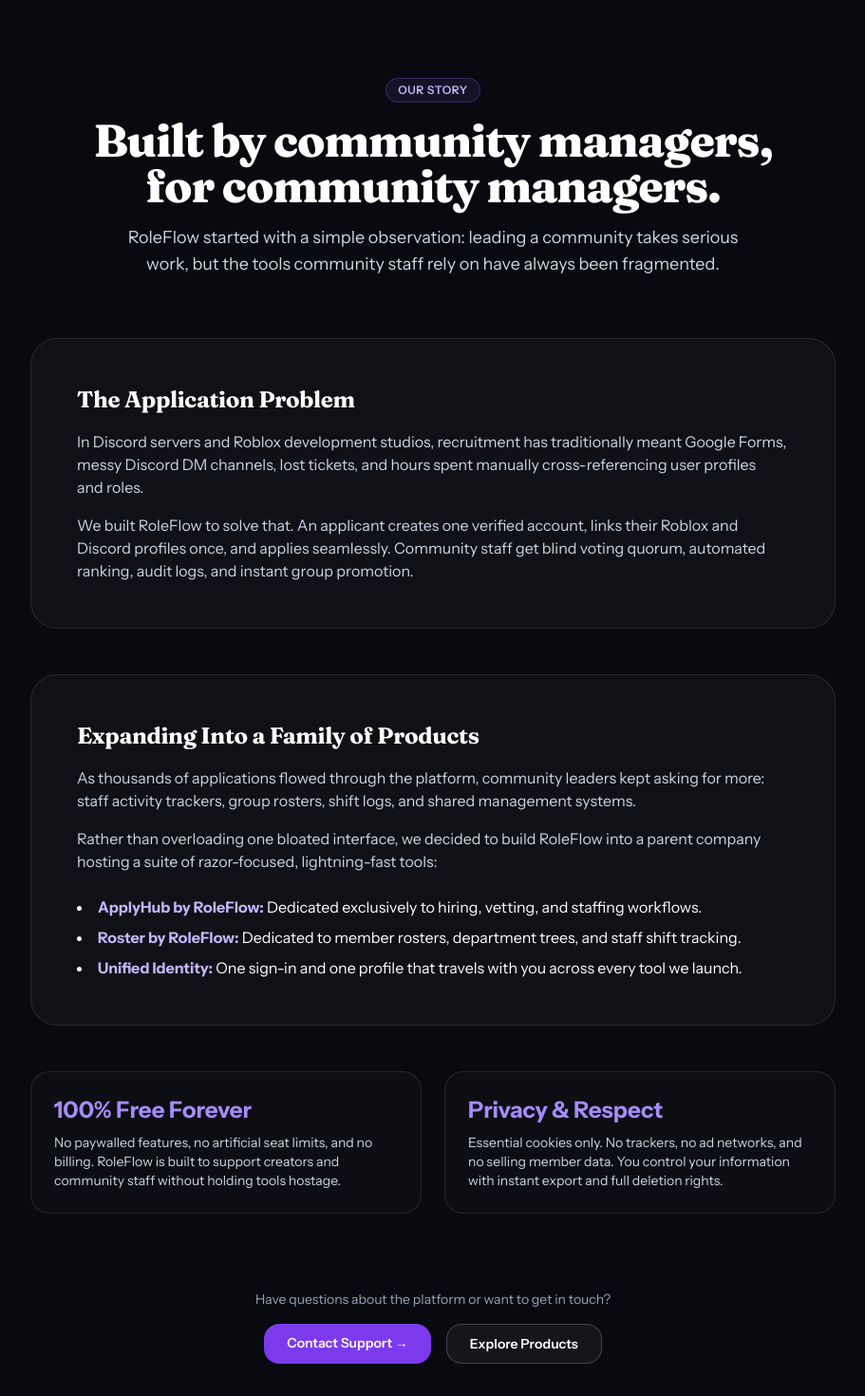
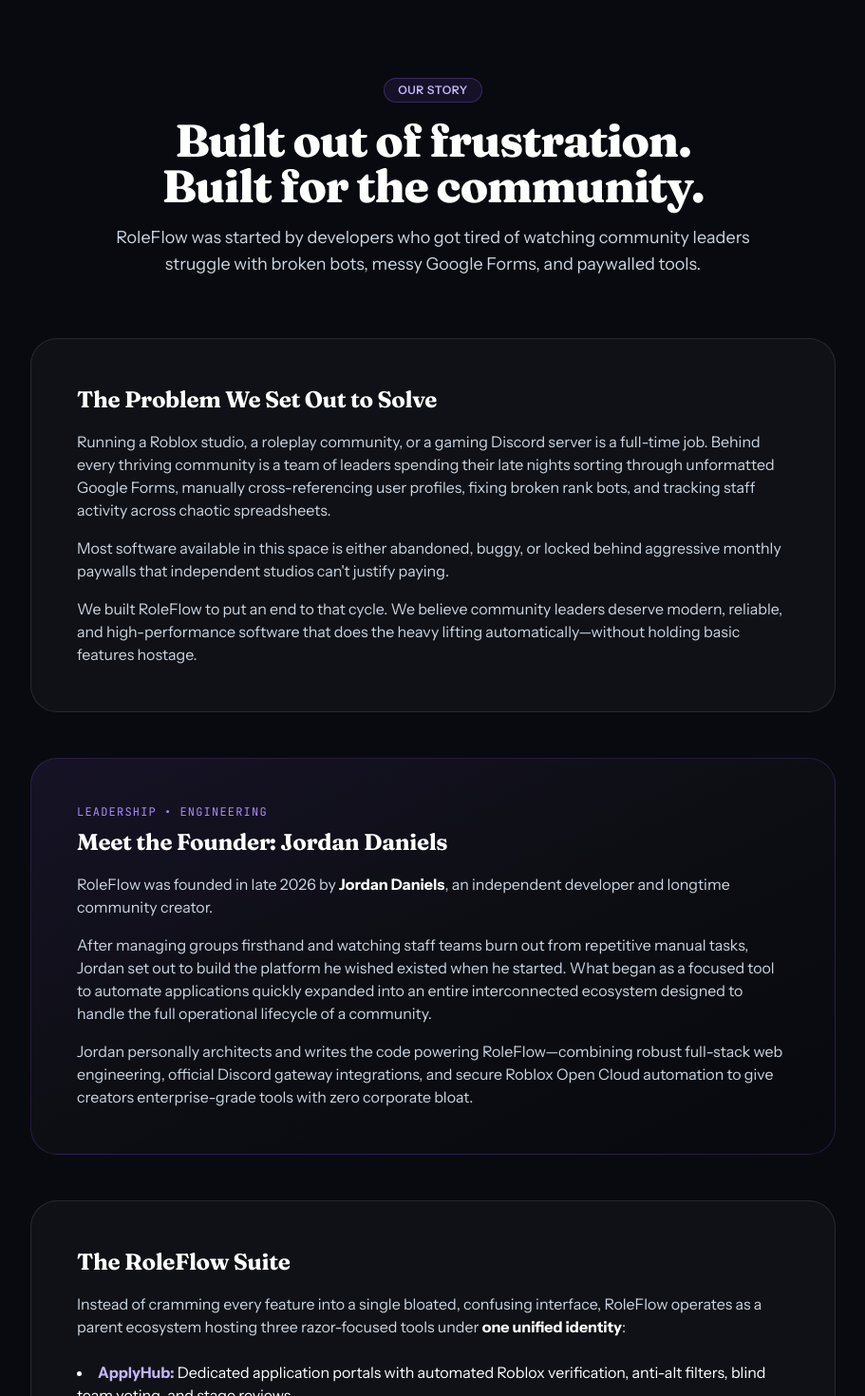
Before and after one commit to Jordan123456789097654/RoleFlow, a Next.js app: page /about in a window 1280 px wide. Shown: the part 80-1550 px from the top of the page at 95% size, without its empty margins (184-1095 px from the left). Built offline with nearby package versions, Linux system fonts and the light colour scheme; no server answers.

Commit message:
feat(about): rewrite Our Story with authentic origin, founder background, and RoleFlow trilogy

```diff
--- a/src/app/about/page.tsx
+++ b/src/app/about/page.tsx
@@ -1,10 +1,9 @@
 import React from "react";
 import Link from "next/link";
-import Image from "next/image";
 
 export const metadata = {
-  title: "About | RoleFlow",
-  description: "Our story, our mission, and why RoleFlow is building tools for Discord and Roblox communities.",
+  title: "Our Story | RoleFlow",
+  description: "The story behind RoleFlow, our founder Jordan Daniels, and our mission to build free tools for Roblox and Discord communities.",
 };
 
 export default function AboutPage() {
@@ -13,44 +12,73 @@ export default function AboutPage() {
       <div className="mx-auto max-w-4xl px-4 sm:px-6">
         {/* Header */}
         <div className="text-center">
-          <span className="inline-flex items-center gap-1.5 rounded-full border border-violet-500/30 bg-violet-500/10 px-3 py-1 text-xs font-semibold uppercase tracking-wider text-violet-300">
+          <span className="inline-flex items-center gap-1.5 rounded-full border border-violet-500/30 bg-violet-500/10 px-3.5 py-1 text-xs font-semibold uppercase tracking-wider text-violet-300">
             Our Story
           </span>
           <h1 className="mt-4 text-3xl font-extrabold tracking-tight text-white sm:text-5xl">
-            Built by community managers, for community managers.
+            Built out of frustration.<br className="hidden sm:inline" /> Built for the community.
           </h1>
           <p className="mx-auto mt-4 max-w-2xl text-base text-slate-300 sm:text-lg">
-            RoleFlow started with a simple observation: leading a community takes serious work, but the tools community staff rely on have always been fragmented.
+            RoleFlow was started by developers who got tired of watching community leaders struggle with broken bots, messy Google Forms, and paywalled tools.
           </p>
         </div>
 
         {/* Narrative */}
         <div className="mt-16 space-y-12 text-slate-300">
+          {/* Origin */}
           <div className="rounded-3xl border border-white/10 bg-white/[0.03] p-8 sm:p-12">
-            <h2 className="text-2xl font-bold text-white">The Application Problem</h2>
+            <h2 className="text-2xl font-bold text-white">The Problem We Set Out to Solve</h2>
             <div className="mt-4 space-y-4 text-sm leading-relaxed sm:text-base">
               <p>
-                In Discord servers and Roblox development studios, recruitment has traditionally meant Google Forms, messy Discord DM channels, lost tickets, and hours spent manually cross-referencing user profiles and roles.
+                Running a Roblox studio, a roleplay community, or a gaming Discord server is a full-time job. Behind every thriving community is a team of leaders spending their late nights sorting through unformatted Google Forms, manually cross-referencing user profiles, fixing broken rank bots, and tracking staff activity across chaotic spreadsheets.
               </p>
               <p>
-                We built RoleFlow to solve that. An applicant creates one verified account, links their Roblox and Discord profiles once, and applies seamlessly. Community staff get blind voting quorum, automated ranking, audit logs, and instant group promotion.
+                Most software available in this space is either abandoned, buggy, or locked behind aggressive monthly paywalls that independent studios can&apos;t justify paying.
+              </p>
+              <p>
+                We built RoleFlow to put an end to that cycle. We believe community leaders deserve modern, reliable, and high-performance software that does the heavy lifting automatically—without holding basic features hostage.
               </p>
             </div>
           </div>
 
+          {/* Founder Section */}
+          <div className="rounded-3xl border border-violet-500/20 bg-gradient-to-br from-violet-500/10 via-white/[0.02] to-transparent p-8 sm:p-12">
+            <div className="flex items-center gap-2 text-xs font-mono uppercase tracking-widest text-violet-400">
+              <span>Leadership</span>
+              <span>&bull;</span>
+              <span>Engineering</span>
+            </div>
+            <h2 className="mt-2 text-2xl font-bold text-white">Meet the Founder: Jordan Daniels</h2>
+            <div className="mt-4 space-y-4 text-sm leading-relaxed text-slate-300 sm:text-base">
+              <p>
+                RoleFlow was founded in late 2026 by <strong className="text-white">Jordan Daniels</strong>, an independent developer and longtime community creator.
+              </p>
+              <p>
+                After managing groups firsthand and watching staff teams burn out from repetitive manual tasks, Jordan set out to build the platform he wished existed when he started. What began as a focused tool to automate applications quickly expanded into an entire interconnected ecosystem designed to handle the full operational lifecycle of a community.
+              </p>
+              <p>
+                Jordan personally architects and writes the code powering RoleFlow—combining robust full-stack web engineering, official Discord gateway integrations, and secure Roblox Open Cloud automation to give creators enterprise-grade tools with zero corporate bloat.
+              </p>
+            </div>
+          </div>
+
+          {/* The Products */}
           <div className="rounded-3xl border border-white/10 bg-white/[0.03] p-8 sm:p-12">
-            <h2 className="text-2xl font-bold text-white">Expanding Into a Family of Products</h2>
+            <h2 className="text-2xl font-bold text-white">The RoleFlow Suite</h2>
             <div className="mt-4 space-y-4 text-sm leading-relaxed sm:text-base">
               <p>
-                As thousands of applications flowed through the platform, community leaders kept asking for more: staff activity trackers, group rosters, shift logs, and shared management systems.
+                Instead of cramming every feature into a single bloated, confusing interface, RoleFlow operates as a parent ecosystem hosting three razor-focused tools under <strong className="text-white">one unified identity</strong>:
               </p>
-              <p>
-                Rather than overloading one bloated interface, we decided to build RoleFlow into a parent company hosting a suite of razor-focused, lightning-fast tools:
-              </p>
-              <ul className="list-inside list-disc space-y-2 pt-2 text-white">
-                <li><strong className="text-violet-300">ApplyHub by RoleFlow:</strong> Dedicated exclusively to hiring, vetting, and staffing workflows.</li>
-                <li><strong className="text-violet-300">Roster by RoleFlow:</strong> Dedicated to member rosters, department trees, and staff shift tracking.</li>
-                <li><strong className="text-violet-300">Unified Identity:</strong> One sign-in and one profile that travels with you across every tool we launch.</li>
+              <ul className="list-inside list-disc space-y-3 pt-2 text-white">
+                <li>
+                  <strong className="text-violet-300">ApplyHub:</strong> Dedicated application portals with automated Roblox verification, anti-alt filters, blind team voting, and stage reviews.
+                </li>
+                <li>
+                  <strong className="text-violet-300">RankHub:</strong> Automated group ranking powered by an Open Cloud API &amp; cookie dual vault, visual rank ladders, batch ranking with dry-run simulations, and automated anti-nuke protection.
+                </li>
+                <li>
+                  <strong className="text-violet-300">Roster:</strong> A centralized staff command center for shift tracking, host attendance logs, moderation records, and one-click staff history cards.
+                </li>
               </ul>
             </div>
           </div>
@@ -58,29 +86,29 @@ export default function AboutPage() {
           {/* Guiding Principles */}
           <div className="grid gap-6 sm:grid-cols-2">
             <div className="rounded-2xl border border-white/10 bg-white/[0.02] p-6">
-              <div className="text-2xl font-bold text-violet-400">100% Free Forever</div>
+              <div className="text-xl font-bold text-violet-400">100% Free Forever</div>
               <p className="mt-2 text-sm text-slate-300">
-                No paywalled features, no artificial seat limits, and no billing. RoleFlow is built to support creators and community staff without holding tools hostage.
+                No paywalled features, no artificial seat limits, and no hidden subscriptions. RoleFlow is built to support creators without holding essential tools hostage.
               </p>
             </div>
 
             <div className="rounded-2xl border border-white/10 bg-white/[0.02] p-6">
-              <div className="text-2xl font-bold text-violet-400">Privacy &amp; Respect</div>
+              <div className="text-xl font-bold text-violet-400">Privacy &amp; Respect</div>
               <p className="mt-2 text-sm text-slate-300">
-                Essential cookies only. No trackers, no ad networks, and no selling member data. You control your information with instant export and full deletion rights.
+                Essential cookies only. No trackers, no ad networks, and no selling member data. You maintain complete control with instant export and deletion rights.
               </p>
             </div>
           </div>
 
           {/* Contact CTA */}
           <div className="text-center pt-8">
-            <p className="text-sm text-slate-400">Have questions about the platform or want to get in touch?</p>
+            <p className="text-sm text-slate-400">Have questions, feedback, or want to connect your group?</p>
             <div className="mt-4 flex flex-wrap justify-center gap-4">
               <Link
                 href="/contact"
                 className="rounded-xl bg-violet-600 px-6 py-2.5 text-sm font-semibold text-white transition-colors hover:bg-violet-500"
               >
-                Contact Support &rarr;
+                Get in Touch &rarr;
               </Link>
               <Link
                 href="/products"
```
